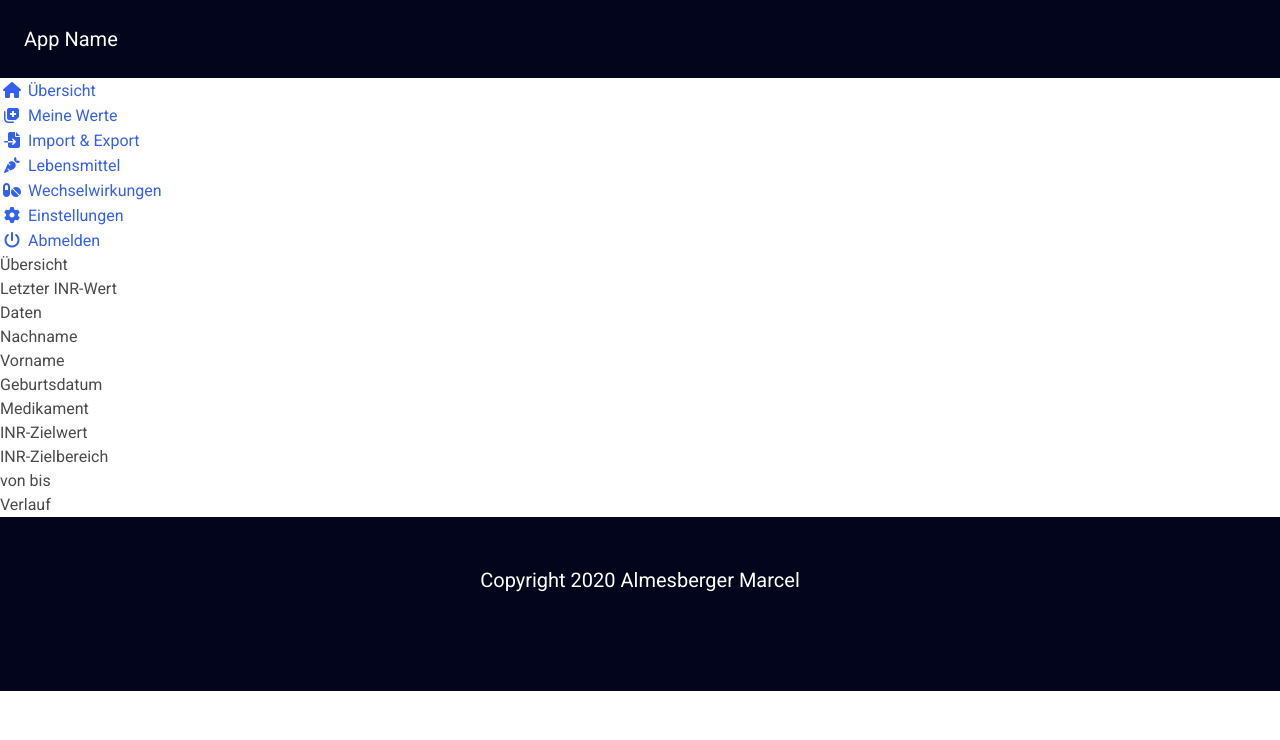
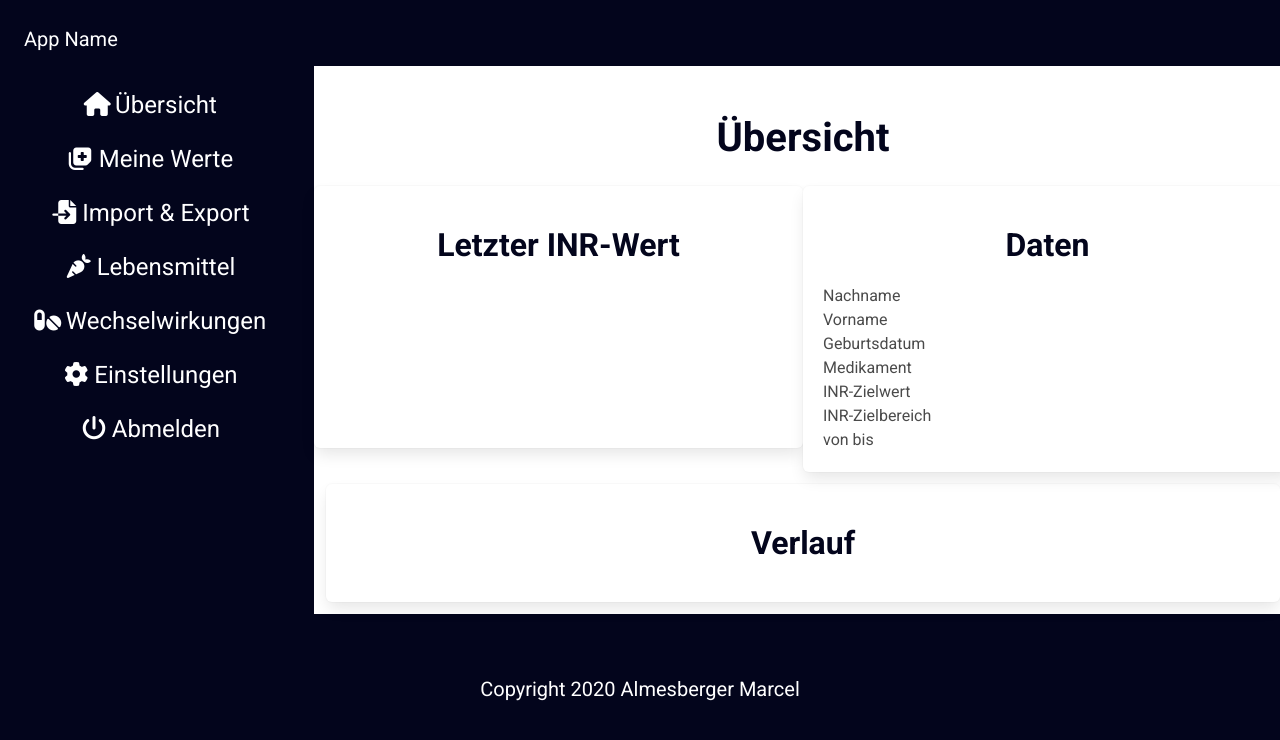
Before and after one commit to marcelalmesberger/Digital-INR-Card, a website: page public/pages/overview.html in a window 1280 px wide. Drawn offline with Linux system fonts and the light colour scheme.

Commit message:
update layout

```diff
--- a/public/pages/overview.html
+++ b/public/pages/overview.html
@@ -9,16 +9,17 @@
         <!--Integration of Fontawesome 5.13.0-->
         <script src="https://kit.fontawesome.com/4956754289.js" crossorigin="anonymous"></script>
     </head>
-    <body>
+    <body class="has-background-primary">
         <header class="hero is-primary is-small">
             <div class="hero-body">
                     <p class="is-size-5">App Name</p>
             </div>
         </header>
-        <nav>
-            <ul>
+        <div class="columns">
+            <nav class="column is-one-quarter menu">
+                <ul class="menu-list is-size-4">
                     <li>
-                    <a href="overview.html">
+                        <a href="overview.html" class="has-text-white has-text-centered">
                             <span class="icon">
                                 <i class="fas fa-home"></i>
                             </span>
@@ -26,7 +27,7 @@
                         </a>
                     </li>
                     <li>
-                    <a href="myvalues.html">
+                        <a href="myvalues.html" class="has-text-white has-text-centered">
                             <span class="icon">
                                 <i class="fas fa-notes-medical"></i>
                             </span>
@@ -34,7 +35,7 @@
                         </a>
                     </li>
                     <li>
-                    <a href="importexport.html">
+                        <a href="importexport.html" class="has-text-white has-text-centered">
                             <span class="icon">
                                 <i class="fas fa-file-import"></i>
                             </span>
@@ -42,7 +43,7 @@
                         </a>
                     </li>
                     <li>
-                    <a href="food.html">
+                        <a href="food.html" class="has-text-white has-text-centered">
                             <span class="icon">
                                 <i class="fas fa-carrot"></i>
                             </span>
@@ -50,7 +51,7 @@
                         </a>
                     </li>
                     <li>
-                    <a href="interactions.html">
+                        <a href="interactions.html" class="has-text-white has-text-centered">
                             <span class="icon">
                                 <i class="fas fa-pills"></i>
                             </span>
@@ -58,7 +59,7 @@
                         </a>
                     </li>
                     <li>
-                    <a href="settings.html">
+                        <a href="settings.html"class="has-text-white has-text-centered" >
                             <span class="icon">
                                 <i class="fas fa-cog"></i>
                             </span>
@@ -66,7 +67,7 @@
                         </a>
                     </li>
                     <li>
-                    <a href="index.html">
+                        <a href="index.html" class="has-text-white has-text-centered">
                             <span class="icon">
                                 <i class="fas fa-power-off"></i>
                             </span>
@@ -75,18 +76,25 @@
                     </li>
                 </ul>
             </nav>
-        <main>
-            <h1>Übersicht</h1>
-            <article>
-                <h2>Letzter INR-Wert</h2>
+            <main class="column has-background-white">
+                <h1 class="is-size-2 has-text-primary has-text-centered has-text-weight-bold has-margin-top-30 has-margin-bottom-30">
+                    Übersicht
+                </h1>
+                <div class="columns">
+                    <article class="box column is-half">
+                        <h2 class="is-size-3 has-text-primary has-text-centered has-text-weight-bold has-margin-top-15 has-margin-bottom-15">
+                            Letzter INR-Wert
+                        </h2>
                         <p></p>
                         <p>
                             <span></span>
                             <span></span>
                         </p>
                     </article>
-            <article>
-                <h2>Daten</h2>
+                    <article class="box column is-half">
+                        <h2 class="is-size-3 has-text-primary has-text-centered has-text-weight-bold has-margin-top-15 has-margin-bottom-15">
+                            Daten
+                        </h2>
                         <p>Nachname</p>
                         <p></p>
                         <p>Vorname</p>
@@ -104,10 +112,14 @@
                         <span></span>
                         </p>
                     </article>
-            <article>
-                <h2>Verlauf</h2>
+                </div>
+                <article class="box">
+                    <h2 class="is-size-3 has-text-primary has-text-centered has-text-weight-bold has-margin-top-15 has-margin-bottom-15">
+                        Verlauf
+                    </h2>
                 </article>
             </main>
+        </div>
         <footer class="footer is-primary has-text-white">
             <div class="content has-text-centered">
                 <p class="is-size-5">Copyright 2020 Almesberger Marcel</p>
```
Also changed, not shown: public/pages/importexport.html (+13 -11 lines), public/pages/myvalues.html (+13 -11 lines), public/pages/registration3.html (+1 -1 lines). Lines whose indentation alone changed are shown as unchanged.
